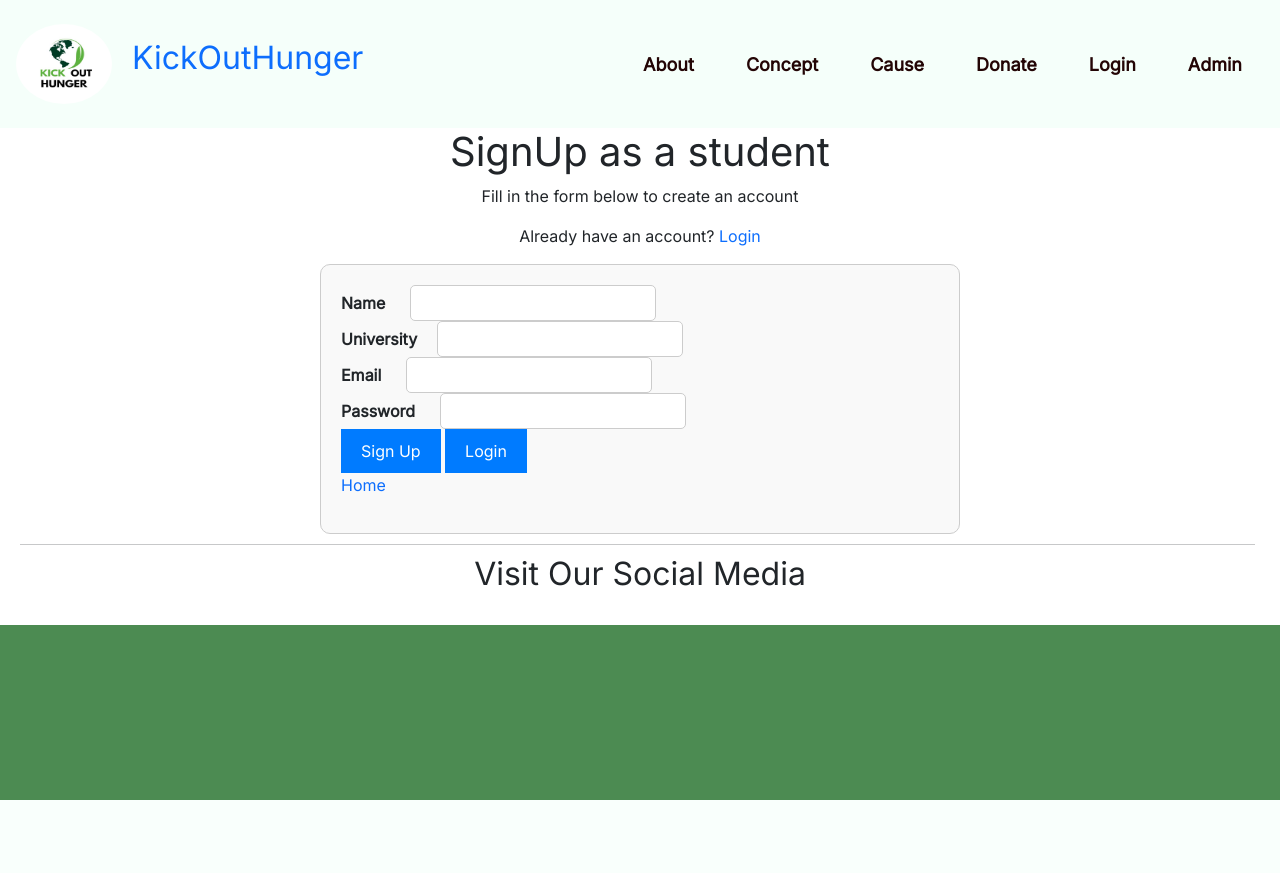
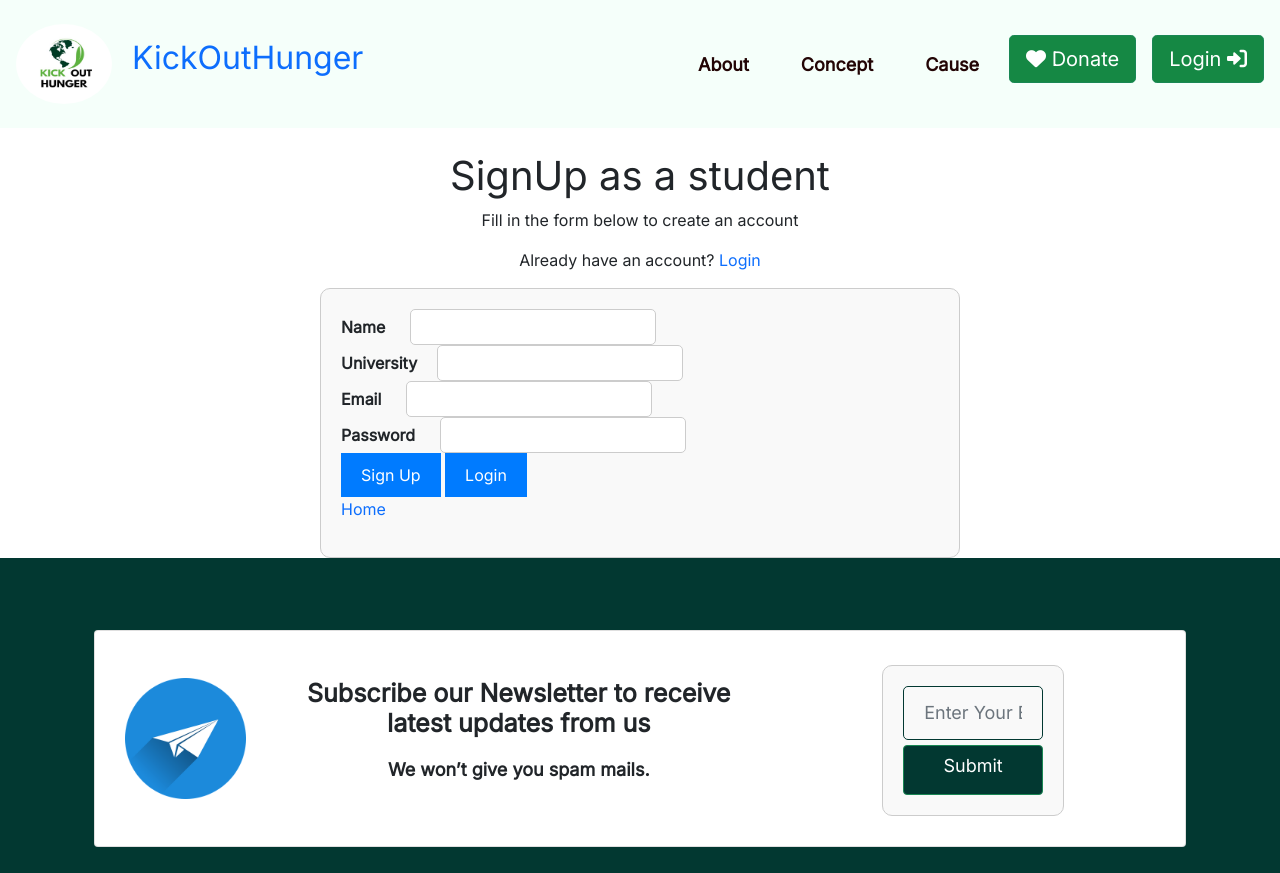
Before and after one commit to INUKA-PLATFORM/INUKA-PROJECT, a Django app: page /signup in a window 1280 px wide. Shown: the top 873 px of the page. Before the commit the page ends 800 px from the top, so only its background shows below. Run offline with Django 5.2, Linux system fonts and the light colour scheme; some libraries are stand-ins or nearby versions; some web fonts are replaced.

Commit message:
fix: add base nav bar and the footer to the pages to avoid code redundancy

```diff
--- a/django_project/settings.py
+++ b/django_project/settings.py
@@ -24,7 +24,7 @@ DEBUG = config('DEBUG', default=False, cast=bool)
 if config('MODE')=="dev":
    DATABASES = {
        'default': {
-           'ENGINE': 'django.db.backends.postgresql_psycopg2',
+           'ENGINE': 'django.db.backends.mysql',
            'NAME': config('DB_NAME'),
            'USER': config('DB_USER'),
            'PASSWORD': config('DB_PASSWORD'),
--- a/landingPage/urls.py
+++ b/landingPage/urls.py
@@ -5,7 +5,6 @@ from landingPage import views
 urlpatterns = [
     path('',views.home, name='home'),
     path('signup',views.signup, name='signup'),
-    path('login',views.login, name='login'),
     path('concept', views.concept_view, name='concept'),
     path('cause', views.cause_view, name='cause'),
     path('our-crew', views.ourcrew_view, name='our-crew'),
--- a/landingPage/views.py
+++ b/landingPage/views.py
@@ -7,8 +7,6 @@ def home(request):
 def signup(request):
     return render(request, 'signup.html')
 
-def login(request):
-    return render(request, 'login.html')
 
 def concept_view(request):
     return render(request, 'concept.html')
--- a/templates/frontend/about-us.html
+++ b/templates/frontend/about-us.html
@@ -64,3 +64,4 @@ We encourage everyone to get involved, whether through donations, volunteering,
 
 </body>
 </html>
+{% endblock %}
--- a/templates/frontend/login-page.html
+++ b/templates/frontend/login-page.html
@@ -1,3 +1,6 @@
+{% extends 'base.html' %}
+{% load static %}
+{% block content %}
 <!DOCTYPE html>
 <html>
     <head>
@@ -18,3 +21,4 @@
         </nav>
     </body>
 </html>
+{% endblock %}
--- a/templates/frontend/signup.html
+++ b/templates/frontend/signup.html
@@ -1,4 +1,6 @@
+{% extends 'base.html' %}
 {% load static %}
+{% block content %}
 <!DOCTYPE html>
 <html lang="en">
 <head>
@@ -10,7 +12,7 @@
     <link rel="stylesheet" href="{% static 'css/style.css' % }?{% now 'U' %}">
 </head>
 <body>
-    <nav>
+    <!-- <nav>
         <div class="nav_content">
             <div class="logo"><a href="{% url 'home'%}"><img class="log-img" src="{% static 'images/logo.jpeg'%}"></a><h1 class="header-text"><a href="{% url 'home' %}">KickOutHunger</a></h1></div>
             <ul>
@@ -28,7 +30,7 @@
                 <li><a href="{% url 'admin' %}">Admin</a></li>
             </ul>
         </div>
-    </nav>
+    </nav> -->
     <h1 class="mt">SignUp as a student</h1>
     <p>Fill in the form below to create an account</p>
     <p>Already have an account? <a href="{% url 'login' %}">Login</a></p>
@@ -42,12 +44,7 @@
         <button type="submit">Sign Up</button> <a href="{% url 'login' %}"><button>Login</button></a>
         <p><a href="{% url 'home' %}">Home</a></p>
     </form>
-    <footer class="social">
-        <hr>
-        <h2>Visit Our Social Media</h2>
-        <a href="https://www.linkedin.com/in/david-nanjila" class="fa fa-linkedin"></a>
-        <a href="https://github.com/stoicdavi" class="fa fa-github"></a>
-        <a href="https://twitter.com/" class="fa fa-twitter"></a>
-        </footer>
+
 </body>
 </html>
+{% endblock %}
```
Also changed, not shown: templates/frontend/login.html (+6 -2 lines), templates/frontend/donate.html (line endings or trailing spaces).
